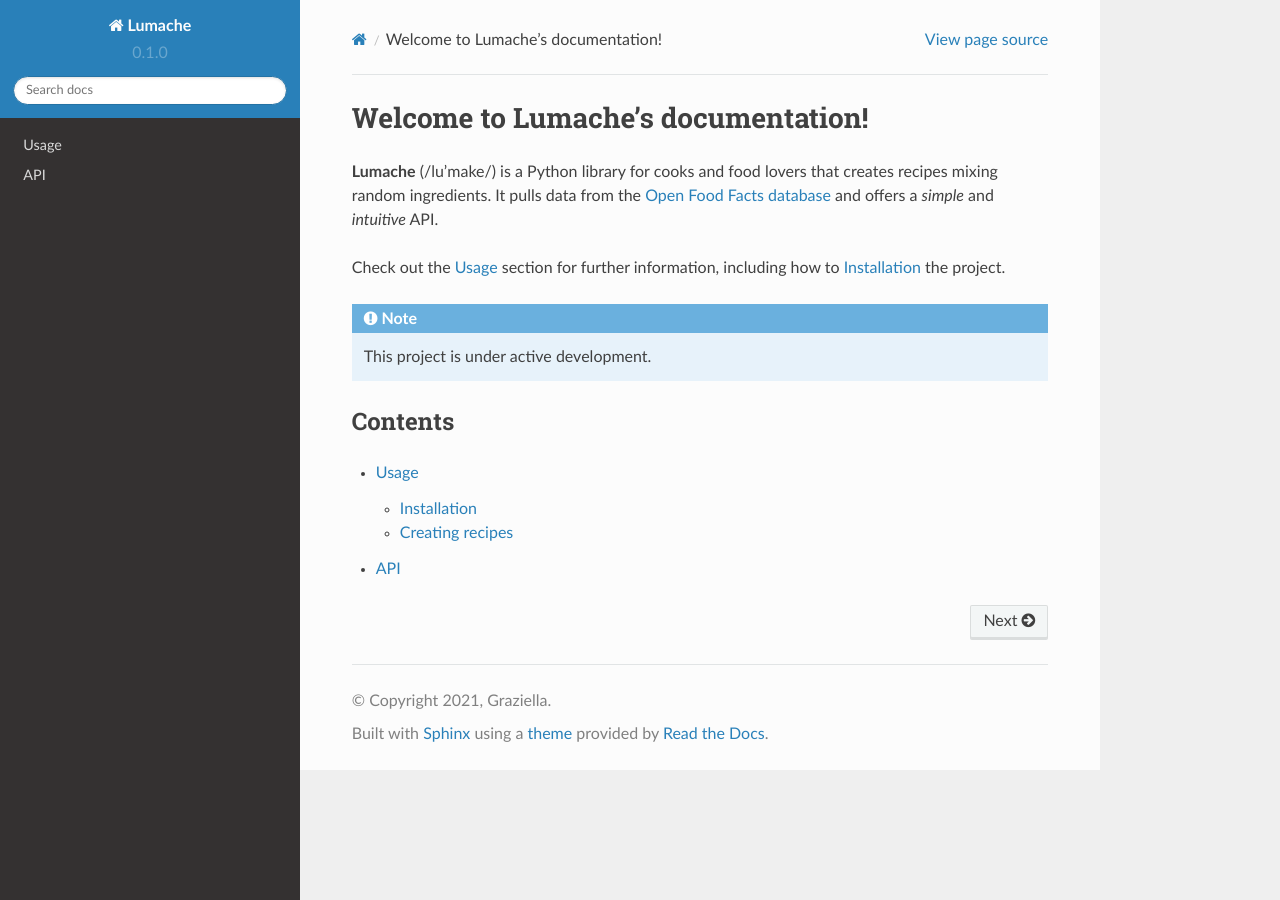
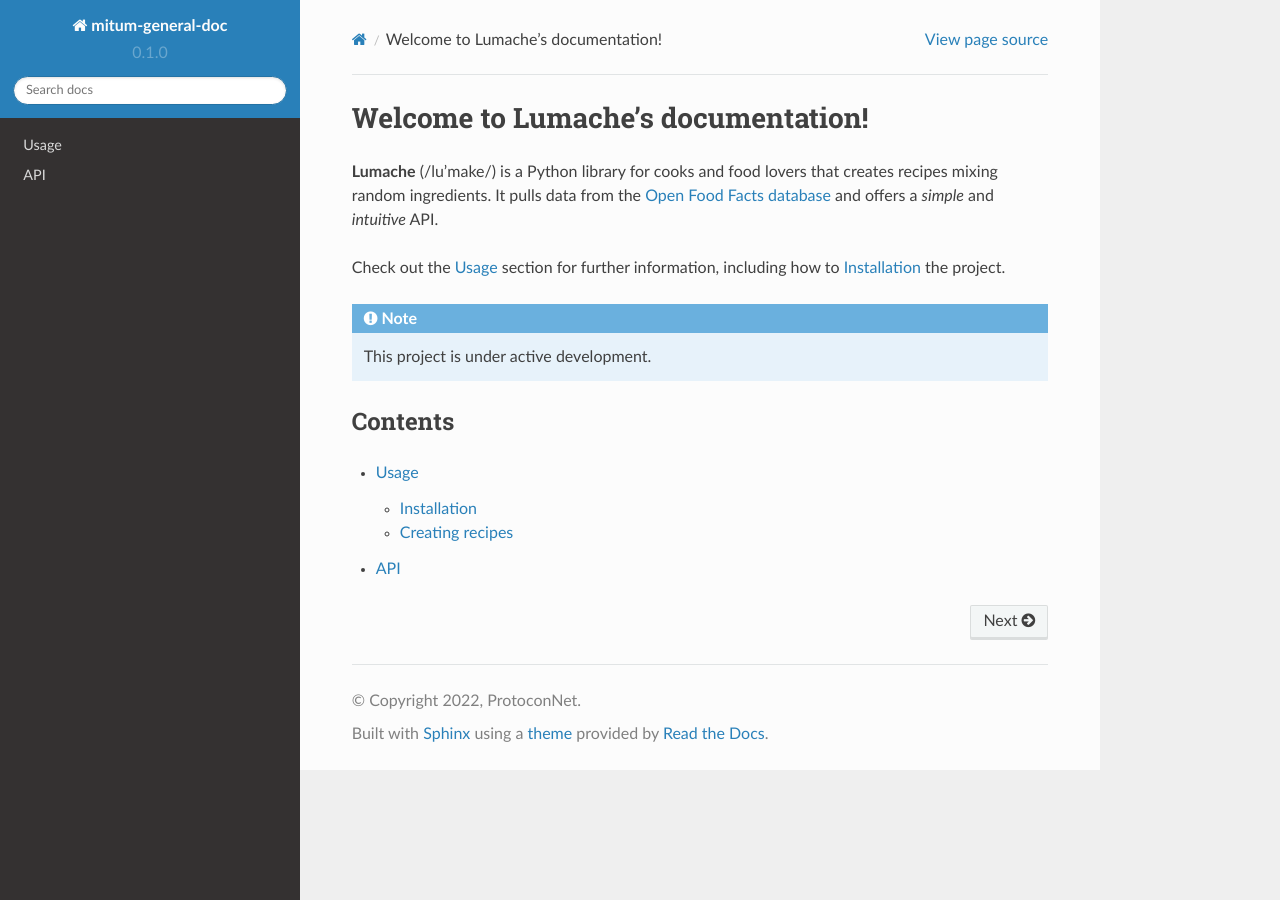
Before and after one commit to ProtoconNet/protocon-general-doc-ko, a Sphinx documentation site: the page built from docs/source/index.rst, in a window 1280 px wide. Built offline with Sphinx 7.4.7 and the Read the Docs theme 2.0.0, drawn with Linux system fonts in a browser that asks for light colours.

Commit message:
Update configuration

```diff
--- a/docs/source/conf.py
+++ b/docs/source/conf.py
@@ -2,9 +2,9 @@
 
 # -- Project information
 
-project = 'Lumache'
-copyright = '2021, Graziella'
-author = 'Graziella'
+project = 'mitum-general-doc'
+copyright = '2022, ProtoconNet'
+author = 'wyuinche'
 
 release = '0.1'
 version = '0.1.0'
--- a/pyproject.toml
+++ b/pyproject.toml
@@ -3,6 +3,6 @@
 build-backend = "flit_core.buildapi"
 
 [project]
-name = "lumache"
-authors = [{name = "Graziella", email = "graziella@lumache"}]
+name = "mitum-general-doc"
+authors = [{name = "wyuinche", email = "wyuinche.mido@gmail.com"}]
 dynamic = ["version", "description"]
```
